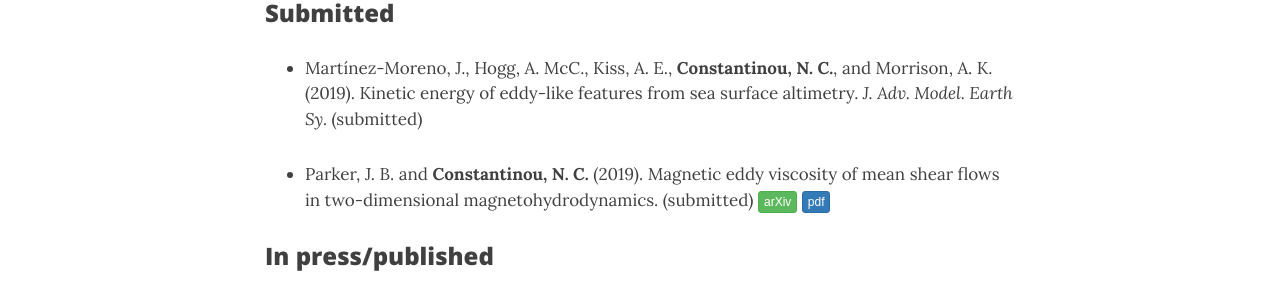
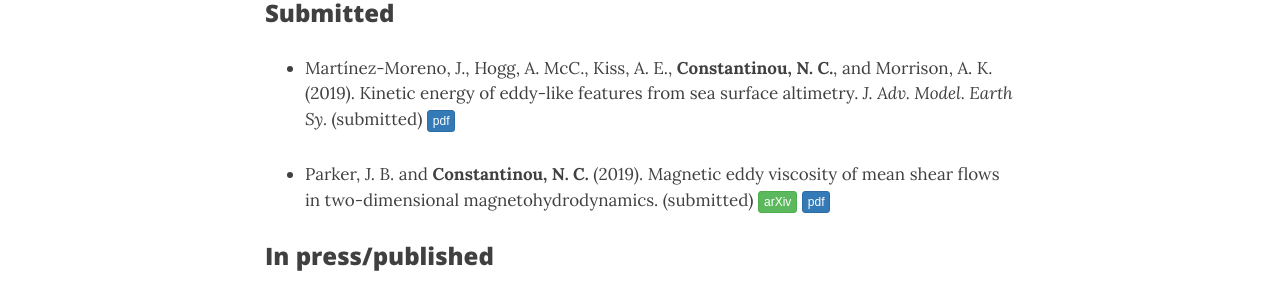
Before and after one commit to navidcy/navidcy.github.io, a Jekyll site: the page built from publications.md, in a window 1280 px wide and 900 px high. Shown: the part 306-606 px from the top of the window. Built offline with Jekyll 4.4.1, drawn with Linux system fonts in a browser that asks for light colours; nearby versions of some CDN libraries; comment, search, counter and statistics services are not loaded.

Commit message:
add TrackEddy pdf

```diff
--- a/publications.md
+++ b/publications.md
@@ -10,7 +10,7 @@
 ### Submitted
 
 
-- Martínez-Moreno, J., Hogg, A. McC., Kiss, A. E., **Constantinou, N. C.**, and Morrison, A. K. (2019). Kinetic energy of eddy-like features from sea surface altimetry. _J. Adv. Model. Earth Sy._ (submitted) <!-- [<span class="btn btn-success btn-xs{{end}}" style="font-family:sans-serif;">arXiv</span>][arXiv:1902.01105]{:target="_blank"} [<span class="btn btn-primary btn-xs{{end}}" style="font-family:sans-serif;">pdf</span>][TrackEddies-SSH] -->
+- Martínez-Moreno, J., Hogg, A. McC., Kiss, A. E., **Constantinou, N. C.**, and Morrison, A. K. (2019). Kinetic energy of eddy-like features from sea surface altimetry. _J. Adv. Model. Earth Sy._ (submitted) <!-- [<span class="btn btn-success btn-xs{{end}}" style="font-family:sans-serif;">arXiv</span>][arXiv:1902.01105]{:target="_blank"} --> [<span class="btn btn-primary btn-xs{{end}}" style="font-family:sans-serif;">pdf</span>][TrackEddies-SSH]
 
 
 - Parker, J. B. and **Constantinou, N. C.** (2019). Magnetic eddy viscosity of mean shear flows in two-dimensional magnetohydrodynamics. (submitted) [<span class="btn btn-success btn-xs{{end}}" style="font-family:sans-serif;">arXiv</span>][arXiv:1902.01105]{:target="_blank"} [<span class="btn btn-primary btn-xs{{end}}" style="font-family:sans-serif;">pdf</span>][magneticviscosity]
```
